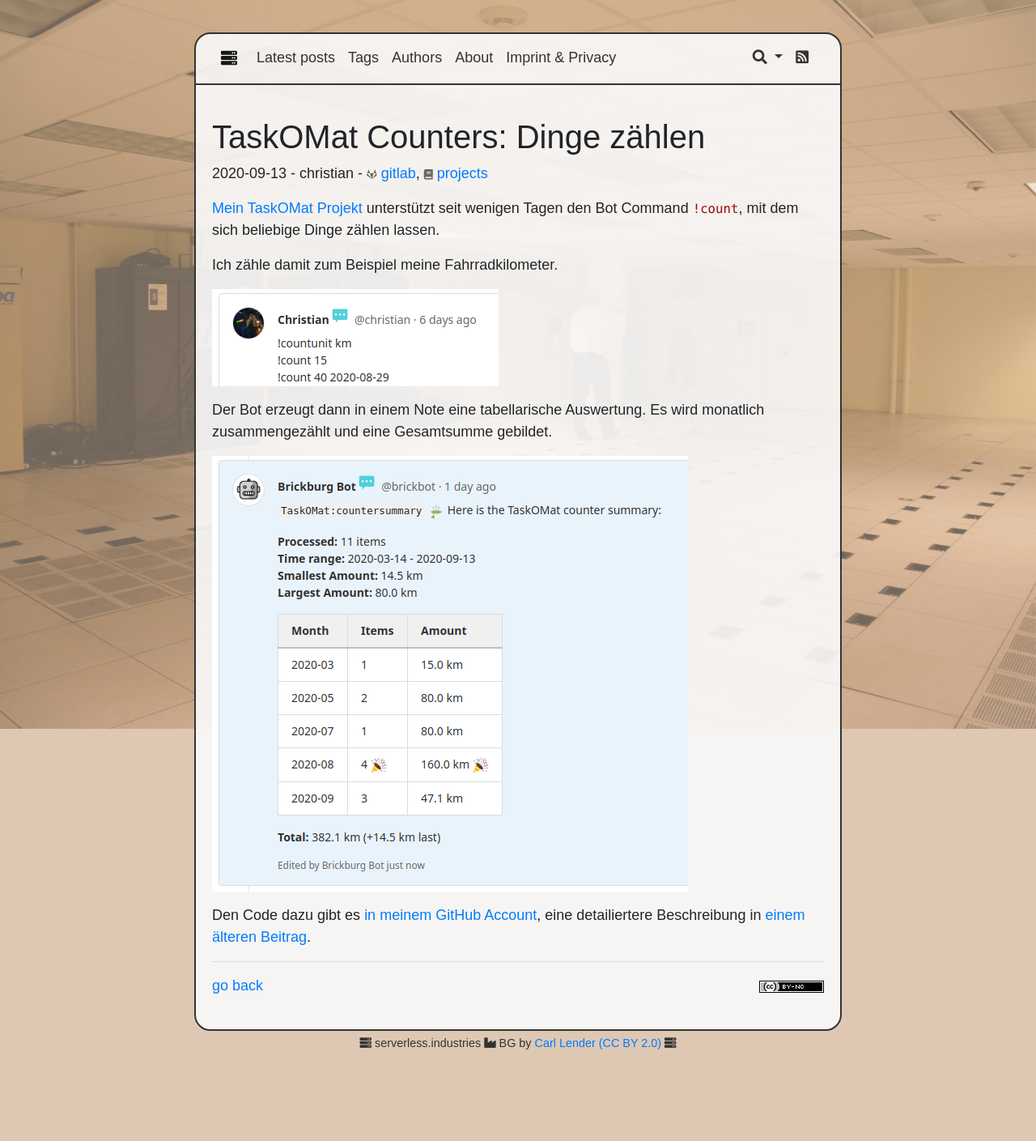
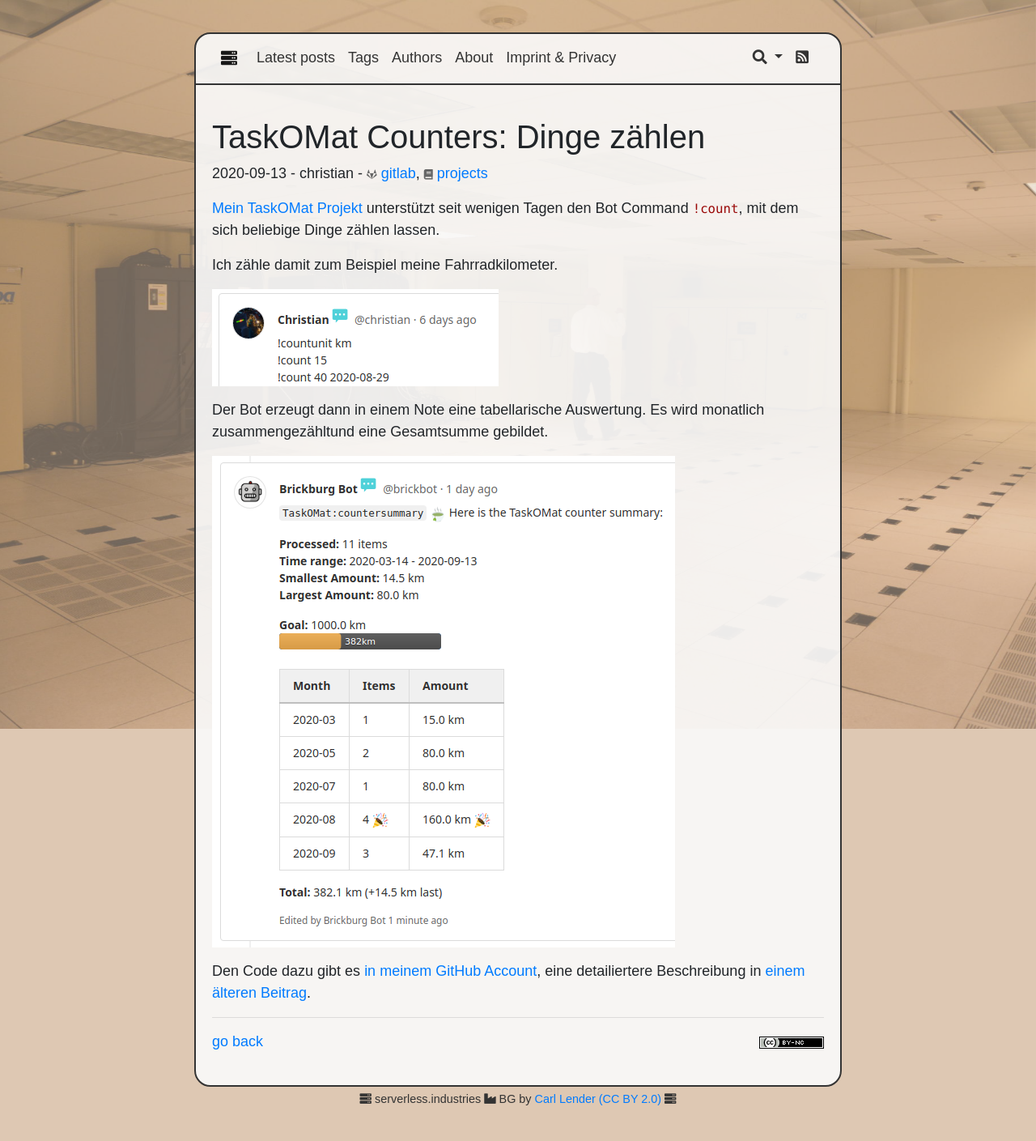
Before and after one commit to perryflynn/serverless.industries, a Jekyll site: the page built from src/_posts/2020/2020-09-13-taskomat-counters.md, in a window 1280 px wide. Shown: the whole page at 81% size. Built offline with Jekyll 4.4.1, drawn with Linux system fonts in a browser that asks for light colours; before the commit the page ends 1340 px from its top, so only the background shows below that.

Commit message:
taskomat counter goal and progress bar

```diff
--- a/src/_posts/2020/2020-09-13-taskomat-counters.md
+++ b/src/_posts/2020/2020-09-13-taskomat-counters.md
@@ -14,10 +14,10 @@
 
 ![TaskOMat Counter Command]({{'/assets/taskomat-countercommand.png' | relative_url}}){:.img-fluid}
 
-Der Bot erzeugt dann in einem Note eine tabellarische Auswertung. Es wird monatlich zusammengezählt
-und eine Gesamtsumme gebildet.
+Der Bot erzeugt dann in einem Note eine tabellarische Auswertung.
+Es wird monatlich zusammengezähltund eine Gesamtsumme gebildet.
 
-![TaskOMat Counter Summary]({{'/assets/taskomat-countersummary.png' | relative_url}}){:.img-fluid}
+![TaskOMat Counter Summary]({{'/assets/taskomat-countersummary2.png' | relative_url}}){:.img-fluid}
 
 Den Code dazu gibt es [in meinem GitHub Account][taskomat], eine detailiertere Beschreibung
 in [einem älteren Beitrag][about].
```
Also changed, not shown: src/_posts/2020/2020-08-09-taskomat-gitlab-personal-todo.md (+5 -1 lines), src/assets/taskomat-countersummary.png (deleted), src/assets/taskomat-countersummary2.png (added).
